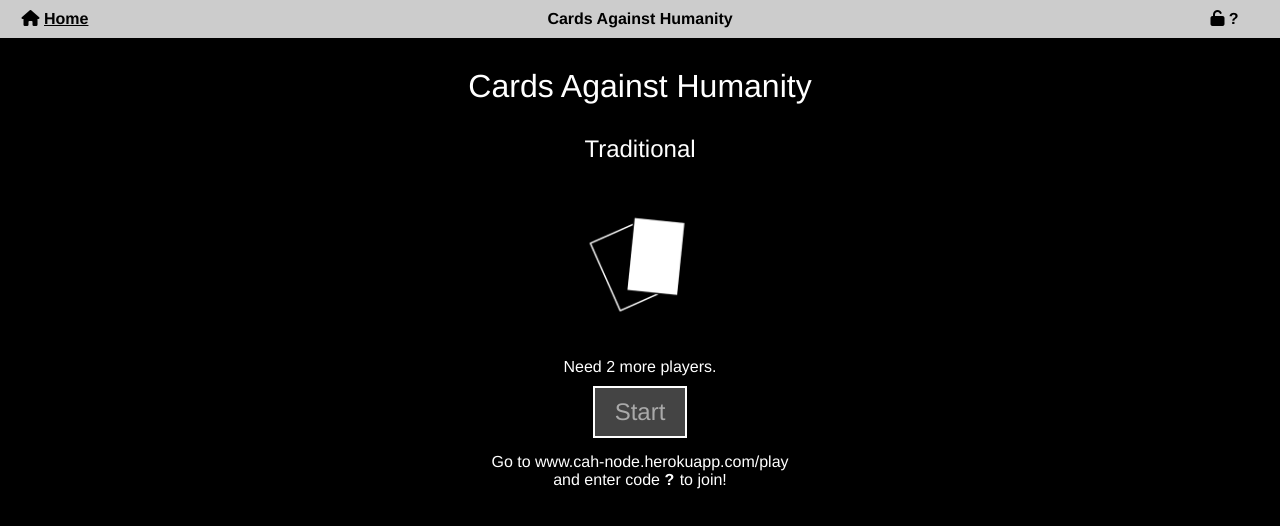
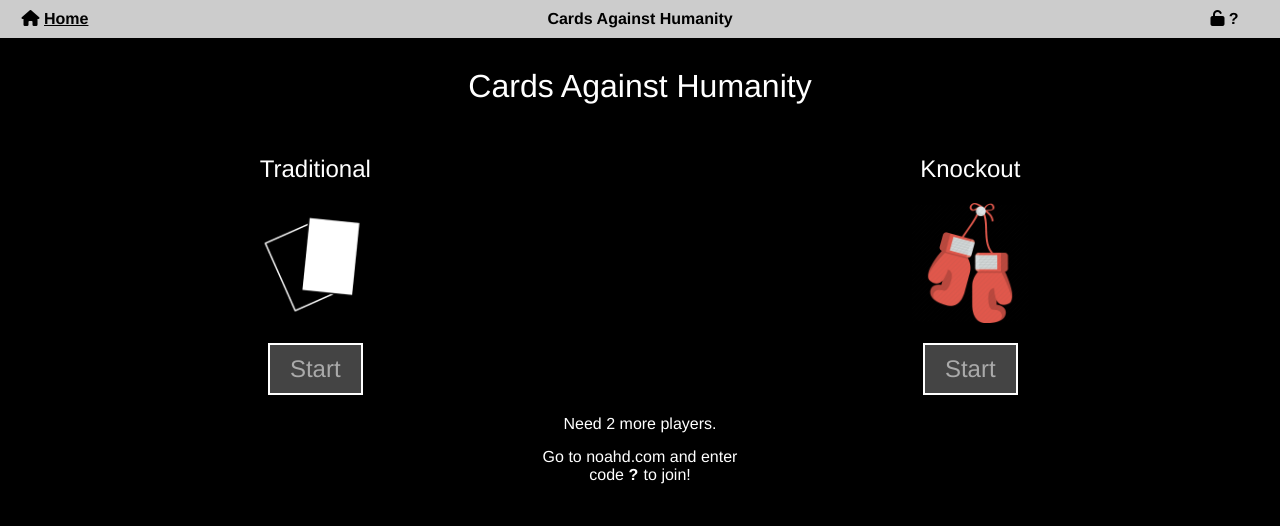
Before and after one commit to demarna1/Informant, a website: page cah/game/game.html in a window 1280 px wide. Drawn offline with nearby package versions, Linux system fonts and the light colour scheme; no server answers.

Commit message:
Port CAH - Add knockout and traditional game buttons

```diff
--- a/cah/game/game.css
+++ b/cah/game/game.css
@@ -49,8 +49,21 @@
   width: 100%;
 }
 
-.tradLogo {
-  margin: 20px;
+.flexbox {
+    display: flex;
+}
+
+.tradPanel, .koPanel {
+    margin: auto;
+}
+
+.listPanel {
+    margin-top: auto;
+    margin-bottom: auto;
+}
+
+.tradButton, .koButton {
+    margin: 20px;
 }
 
 .question.page, .vote.page, .result.page, .score.page, .over.page {
@@ -78,10 +91,6 @@
 
 .lobbyPlayer, .answeredPlayer, .questionLabel .label {
   font-size: 150%;
-}
-
-.startButton {
-  margin: 10px;
 }
 
 .questionLabel {
--- a/cah/game/game.html
+++ b/cah/game/game.html
@@ -26,19 +26,32 @@
   <ul class="pages">
     <li class="lobby page">
       <h3 class="title">Cards Against Humanity</h3>
-      <h3 class="subtitle">Traditional</h3>
-      <img class="tradLogo" src="/traditional.png" width="120px" height="120px"/>
-      <ul class="lobbyList">
-      </ul>
+      <div class="flexbox">
+        <div class="tradPanel">
+          <h3 class="subtitle">Traditional</h3>
+          <img src="/traditional.png" width="120px" height="120px"/>
+          <div class="tradButton">
+            <input class="button" type="button" disabled="disabled" value="Start"/>
+          </div>
+        </div>
+        <div class="listPanel">
+          <ul class="lobbyList">
+          </ul>
+        </div>
+        <div class="koPanel">
+          <h3 class="subtitle">Knockout</h3>
+          <img src="/knockout.png" width="120px" height="120px"/>
+          <div class="koButton">
+            <input class="button" type="button" disabled="disabled" value="Start"/>
+          </div>
+        </div>
+      </div>
       <div class="readyLabel">
         <label class="label">Need 2 more players.</label>
       </div>
-      <div class="startButton">
-        <input class="button" type="button" disabled="disabled" value="Start"/>
-      </div>
       <ol class="gameCode">
-        <li><label class="label">Go to www.cah-node.herokuapp.com/play</label></li>
-        <li><label class="label">and enter code <span class="bodyCode code">?</span> to join!</label></li>
+        <li><label class="label">Go to noahd.com and enter</label></li>
+        <li><label class="label">code <span class="bodyCode code">?</span> to join!</label></li>
       </ol>
     </li>
     <li class="question page">
```
Also changed, not shown: cah/game/knockout.png (added).
